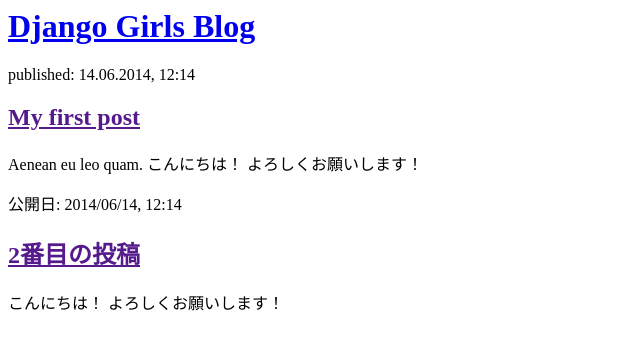
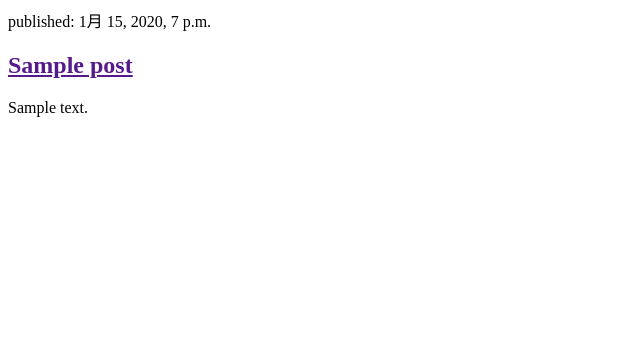
Before and after one commit to JuliusAso/my-first-blog, a Django app: page / in a window 1280 px wide. Shown: the top 350 px of the page, without its empty margins (0-640 px from the left). Run offline with Django 3.2, Linux system fonts and the light colour scheme; tables that the repository leaves empty hold one stand-in row (values such as "Sample post").

Commit message:
Modified templates to display posts from database.

```diff
--- a/blog/templates/blog/post_list.html
+++ b/blog/templates/blog/post_list.html
@@ -3,10 +3,22 @@
         <title>Django Girls blog</title>
     </head>
     <body>
+
+      {% for post in posts %}
         <div>
+            <p>published: {{ post.published_date }}</p>
+            <h2><a href="">{{ post.title }}</a></h2>
+            <p>{{ post.text|linebreaksbr }}</p>
+        </div>
+      {% endfor %}
+
+        <!-- <div>
             <h1><a href="/">Django Girls Blog</a></h1>
         </div>
 
+        {% for post in posts %}
+          {{ post }}
+        {% endfor %}
         <div>
             <p>published: 14.06.2014, 12:14</p>
             <h2><a href="">My first post</a></h2>
@@ -18,5 +30,8 @@
             <h2><a href="">2番目の投稿</a></h2>
             <p> こんにちは！ よろしくお願いします！ </p>
         </div>
+        {% for post in posts %}
+          {{ post }}
+        {% endfor %} -->
     </body>
 </html>
--- a/blog/views.py
+++ b/blog/views.py
@@ -1,6 +1,9 @@
 from django.shortcuts import render
+from django.utils import timezone
+from .models import Post
 
 def post_list(request):
-    return render(request, 'blog/post_list.html', {})
+    posts = Post.objects.filter(published_date__lte=timezone.now()).order_by('published_date')
+    return render(request, 'blog/post_list.html', {'posts': posts})
 
 # Create your views here.
```
